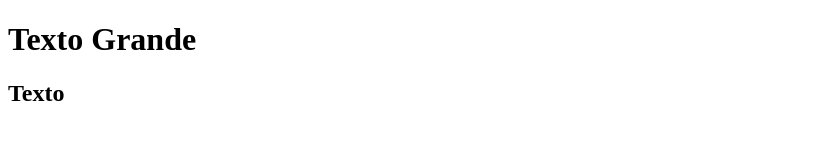
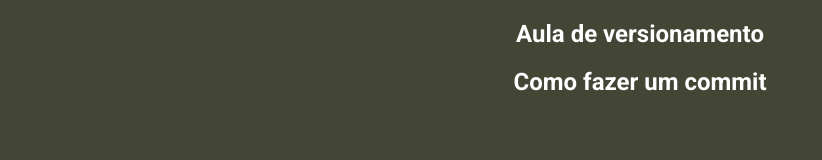
Before and after one commit to Mulannes/-Murillo, a plain HTML site: page index.html in a window 1280 px wide. Shown: the whole page, without its empty margins (0-822 px from the left). Drawn offline with Linux system fonts and the light colour scheme.

Commit message:
Mudança em tudo

```diff
--- a/index.html
+++ b/index.html
@@ -1,17 +1,16 @@
 <!DOCTYPE html>
-<html lang="pt-br">
+<html lang="en">
 <head>
     <meta charset="UTF-8">
     <meta http-equiv="X-UA-Compatible" content="IE=edge">
-    <meta name="viewport" content="width=device-width, initial-scale=1.0">
-    <link rel="stylesheet" href="style.css">
-    <link rel="preconnect" href="https://fonts.googleapis.com">
-<link rel="preconnect" href="https://fonts.gstatic.com" crossorigin>
-<link href="https://fonts.googleapis.com/css2?family=Roboto:ital,wght@0,500;0,700;1,300&display=swap" rel="stylesheet">
-    <title>Murillo</title>
+    <meta name="viewport" content="width=device-width, initial-scale=1.0"><link href="https://fonts.googleapis.com/css2?family=Roboto:ital,wght@0,500;0,700;1,300&display=swap" rel="stylesheet">
+    <link rel="stylesheet" href="styles.css">
+    <title>Document</title>
 </head>
 <body>
-    <h1>Texto Grande</h1>
-    <h2>Texto</h2>
+    <nav>
+    <h1 class="text1">Aula de versionamento</h1>
+    <h2 class="text2">Como fazer um commit</h2>
+    </nav>
 </body>
 </html>
--- a/styles.css
+++ b/styles.css
@@ -1,9 +1,16 @@
-.body
-{
-    background-color: aqua;
+html, body{
+    background-color: #434535;
 }
-
-.h1
-{
-    align-items: center;
+.text1{
+    justify-content: center;
+    display: flex;
+    color: white;
+    font-family: roboto;
 }
+.text2{
+    justify-content: center;
+    display: flex;
+    color: white;
+    font-family: roboto;
+    font-size: 24px;
+}
```
